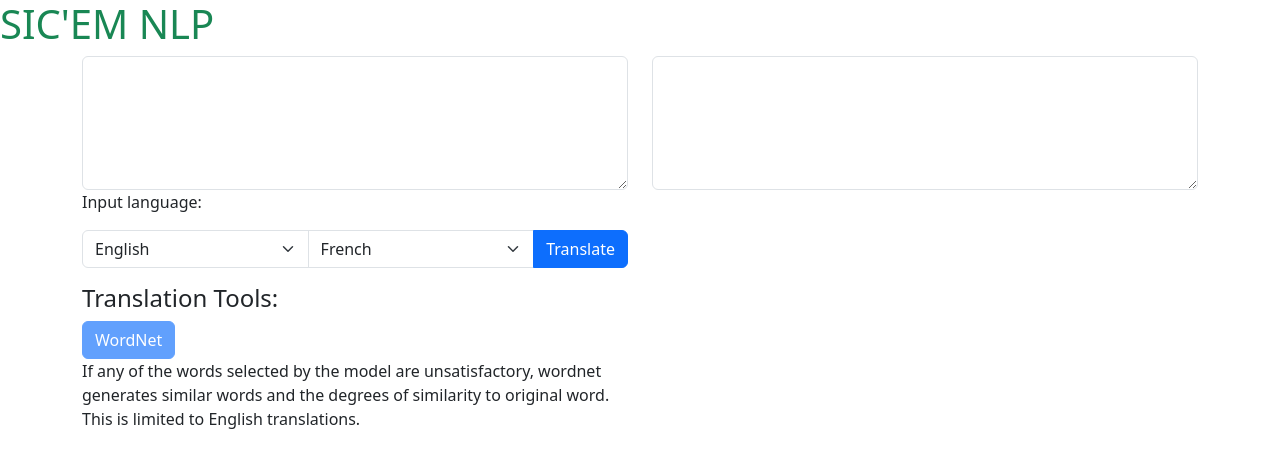
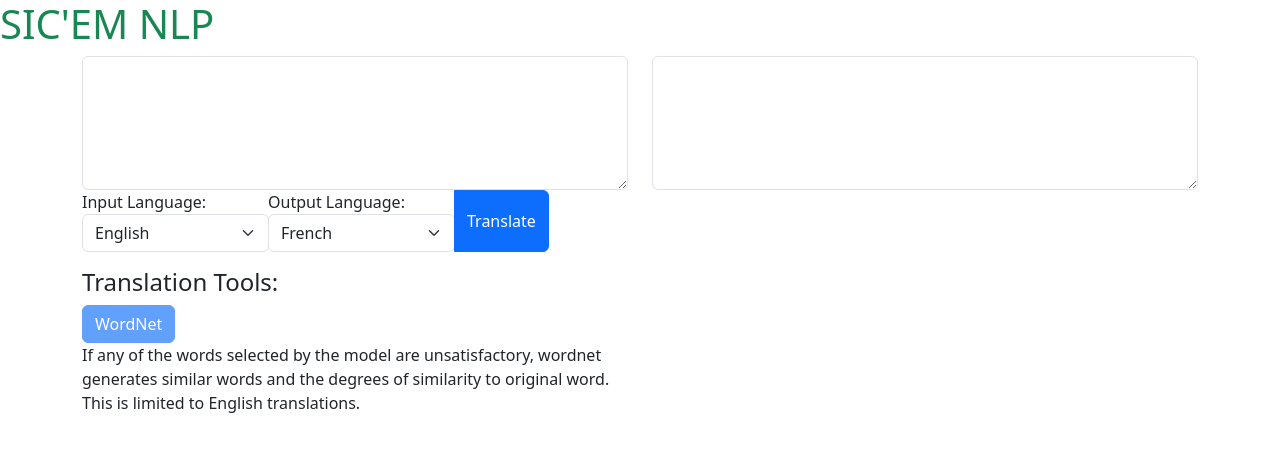
Before and after one commit to Baylor-AI/DivineTranslate, a React (Create React App) app in the folder bible-frontend/: page / in a window 1280 px wide. Shown: the top 468 px of the page. Built offline with nearby package versions, Linux system fonts and the light colour scheme.

Commit message:
Fix wordnet word stripping and add labels

```diff
--- a/bible-frontend/src/App.js
+++ b/bible-frontend/src/App.js
@@ -107,6 +107,7 @@ function App() {
     <div className="container">
       <div className="row">
         <div className="col s12 m6">
+
           <div className="form-group">
             <textarea
               className="form-control"
@@ -116,9 +117,11 @@ function App() {
               onChange={handleInputChange}
             ></textarea>
           </div>
-                        <p>Input language:</p>
           <div className="input-group">
+            <div>
+              <label htmlFor="inputLanguage">Input Language:</label>
               <select
+                id="inputLanguage"
                 className="form-select"
                 aria-label="Default select example"
                 value={inputLanguage}
@@ -130,8 +133,11 @@ function App() {
                   </option>
                 ))}
               </select>
-
+            </div>
+            <div>
+              <label htmlFor="targetLanguage">Output Language:</label>
               <select
+                id="targetLanguage"
                 className="form-select"
                 aria-label="Default select example"
                 value={targetLanguage}
@@ -143,6 +149,8 @@ function App() {
                   </option>
                 ))}
               </select>
+            </div>
+
             <button
               className="btn btn-primary"
               onClick={handleTranslate}
@@ -194,6 +202,7 @@ function App() {
     </div>
   </div>
 );
+
 }
 
 export default App;
```
Also changed, not shown: 1 other file (tests, documents, lock files or other folders). Lines whose indentation alone changed are shown as unchanged.
